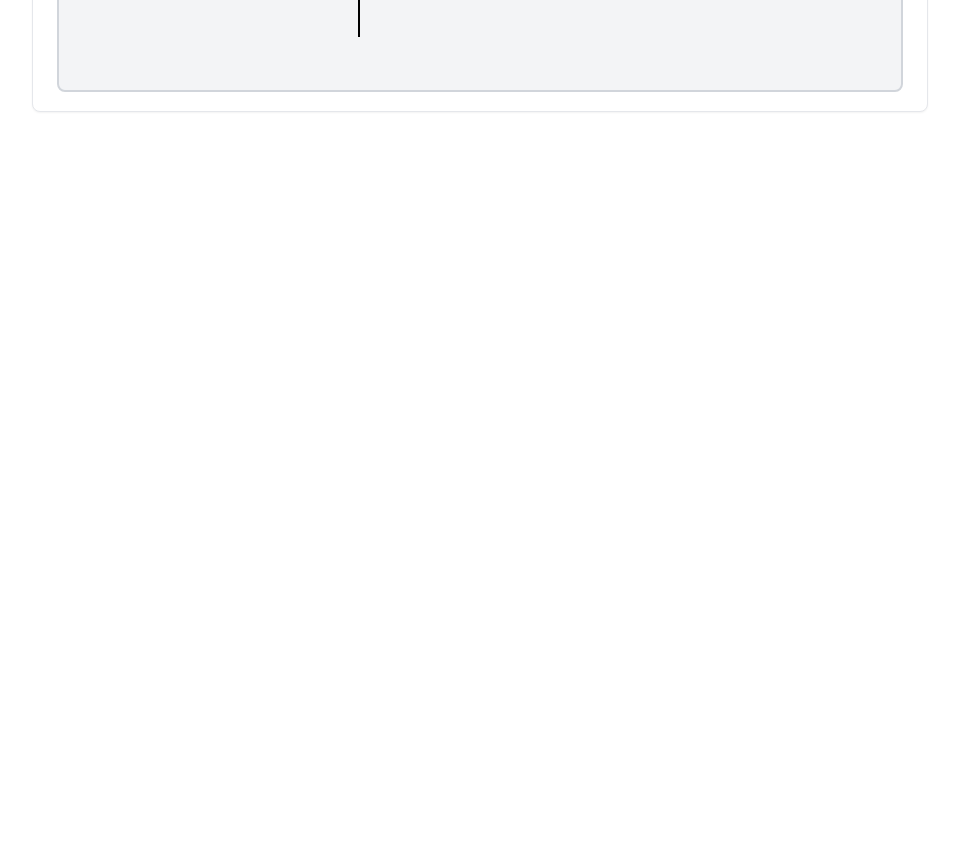
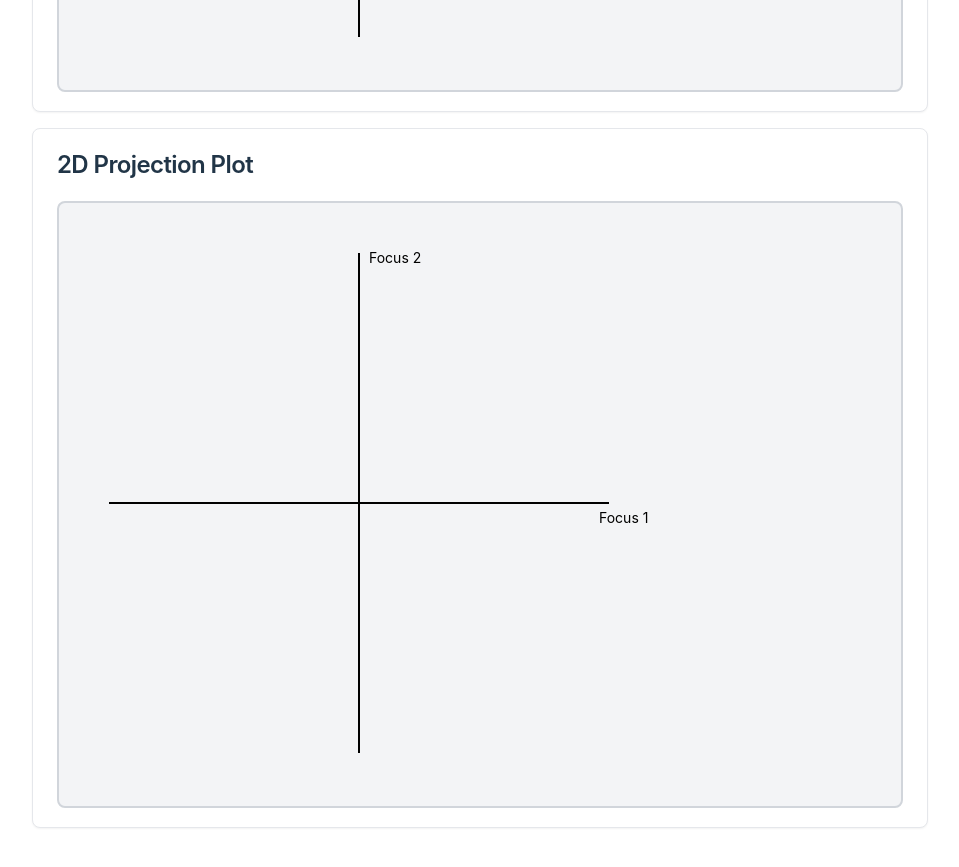
Before and after one commit to RubADuckDuck/VisualizationOfOcularRegularity, a React (Vite) app: page / in a window 1280 px wide. Shown: the part 1320-2187 px from the top of the page, without its empty margins (160-1119 px from the left). Before the commit the page ends 1503 px from the top, so only its background shows below. Built offline with nearby package versions, Linux system fonts and the light colour scheme.

Commit message:
Additional plot for multiple trail ploting

```diff
--- a/src/components/DualProjectionSystem.jsx
+++ b/src/components/DualProjectionSystem.jsx
@@ -125,7 +125,7 @@ const DualProjectionSystem = () => {
       // Add new position to the current trail
       const newTrail = [...currentTrail, { x: plotX, y: plotY }];
 
-      console.log("NewTrail: ",newTrail);
+      // console.log("NewTrail: ",newTrail);
 
       // Keep only the last MAX_TRAIL_LENGTH positions
       if (currentTrail.length > MAX_TRAIL_LENGTH) {
@@ -138,7 +138,7 @@ const DualProjectionSystem = () => {
         [pointId]: newTrail
       };
 
-      console.log(updatedTrailDict);
+      // console.log(updatedTrailDict);
 
       // put the updated trail dictionary back to the eyePosition2EyepositionTrailsDict
       const updatedEyePosition2EyePositionTrails = {
@@ -146,7 +146,7 @@ const DualProjectionSystem = () => {
         [anchorPositionKey]: updatedTrailDict
       }
 
-      console.log(updatedEyePosition2EyePositionTrails);
+      // console.log(updatedEyePosition2EyePositionTrails);
 
       return updatedEyePosition2EyePositionTrails;
     });
@@ -609,6 +609,98 @@ const DualProjectionSystem = () => {
           </div>
         </CardContent>
       </Card>
+
+      {/* 2D EyePositions Plot */}
+      <Card className="flex-1 min-w-[700px] max-w-4xl min-h-[700px]">
+        <CardHeader>
+          <CardTitle className="text-2xl font-bold">
+            2D Projection Plot
+          </CardTitle>
+        </CardHeader>
+        <CardContent className="w-full h-full flex flex-col overflow-hidden">
+          <div className="relative min-h-[90%] bg-gray-100 rounded-lg border-2 border-gray-300 overflow-hidden">
+            <svg className="absolute inset-0 w-full h-full">
+              {/* Coordinate axes */}
+              <line x1="50" y1="300" x2="550" y2="300" stroke="black" strokeWidth="2" /> {/* X-axis */}
+              <line x1="300" y1="50" x2="300" y2="550" stroke="black" strokeWidth="2" /> {/* Y-axis */}
+
+              {/* Axis labels */}
+              <text x="540" y="320" className="text-sm">Focus 1</text>
+              <text x="310" y="60" className="text-sm">Focus 2</text>
+
+              {/* Plot points */}
+              {/* {anchorPoint && points.map(point => {
+                if (point.id === anchorPoint) return null;
+
+                const proj1 = calculateProjection(point, focusPoints[0], perpLines[0]);
+                const proj2 = calculateProjection(point, focusPoints[1], perpLines[1]);
+
+                if (proj1 && proj2) {
+                  // Scale and transform the coordinates to fit the plot
+                  const plotX = 300 + (proj1.distance / 2);
+                  const plotY = 300 - (proj2.distance / 2);
+                  const svgColor = getSvgColor(point.color);
+
+                  return (
+                    <g key={`plot-${point.id}`}>
+                      <circle
+                        cx={plotX}
+                        cy={plotY}
+                        r="5"
+                        // fill={point.color.split(' ')[0]}
+                        fill={svgColor}
+                      />
+                    </g>
+                  );
+                }
+                return null;
+              })} */}
+
+              {Object.entries(eyePosition2EyePositionTrails).map(([anchorCoordinate, objectId2TrailDictionary]) =>{
+                const trailComponents = Object.entries(objectId2TrailDictionary).map(([pointId, trail]) => {
+                  const numericPointId = Number(pointId);
+                  const point = points.find(p => p.id === numericPointId);
+                  if (!point || point.id === anchorPoint) return null;
+
+                  const svgColor = getSvgColor(point.color);
+
+                  // Create path data from trail points
+                  const pathData = trail.reduce((path, pos, index) => {
+                    // For the first point, we "Move" the pen to that position
+                    // For subsequent points, we draw a "Line" to that position
+                    return path + (index === 0 ? `M ${pos.x} ${pos.y}` : ` L ${pos.x} ${pos.y}`);
+                  }, '');
+
+                  // We can create a gradient effect by using multiple paths
+                  // with different opacities and strokeWidths
+                  return (
+                    <g key={`trail-${pointId}`}>
+                      {/* Base path - wider and more transparent */}
+                      <path
+                        d={pathData}
+                        stroke={svgColor}
+                        strokeWidth="3"
+                        fill="none"
+                        opacity="0.2"
+                      />
+                      {/* Main path - thinner and more visible */}
+                      <path
+                        d={pathData}
+                        stroke={svgColor}
+                        strokeWidth="1.5"
+                        fill="none"
+                        opacity="0.6"
+                      />
+                    </g>
+                  );
+                })
+
+                return trailComponents
+              })}
+            </svg>
+          </div>
+        </CardContent>
+      </Card>
     </div>
   );
 };
```
